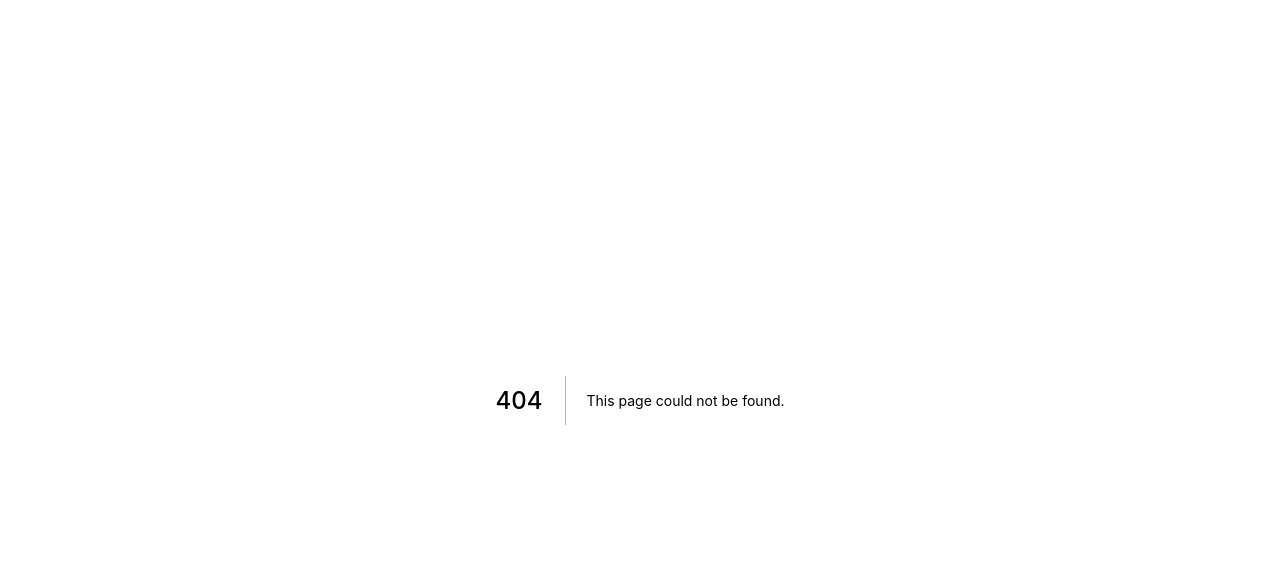
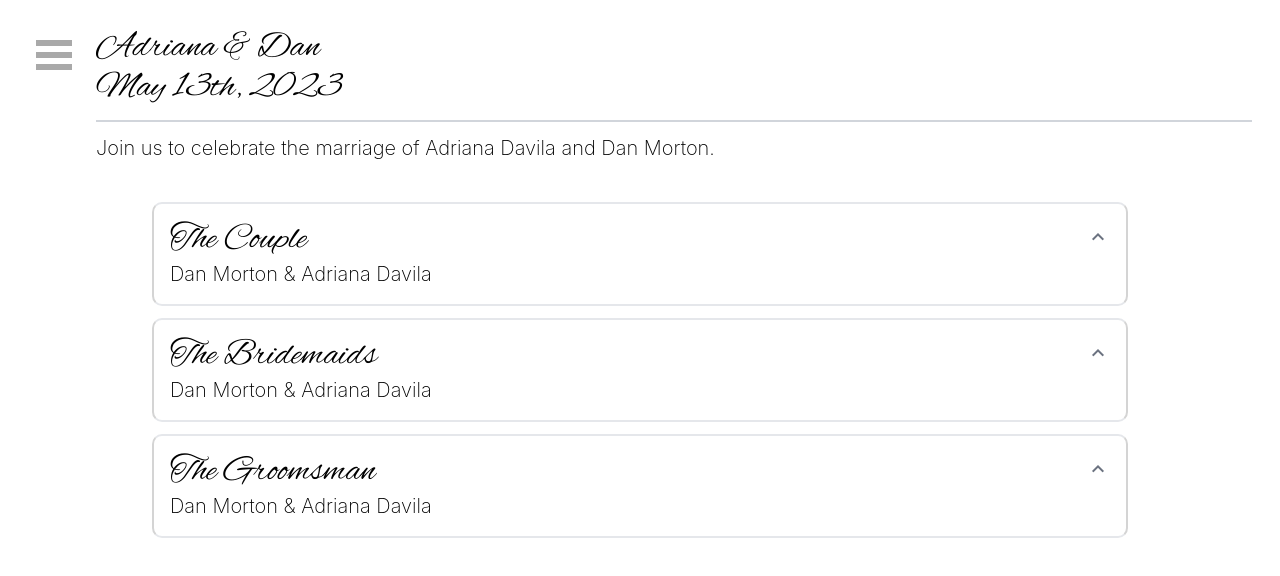
Before and after one commit to dmorton2297/dam2023, a Next.js app: page /people in a window 1280 px wide. Before the commit this address had no page. Shown: the top 576 px of the page. Built offline with nearby package versions, Linux system fonts and the light colour scheme.

Commit message:
Moved attendee form control component

```diff
--- a/pages/deepspace/attendeeFormControl.tsx
+++ b/components/attendeeFormControl.tsx
@@ -1,5 +1,5 @@
 import { Field, useField, useFormikContext } from "formik";
-import { Seperator } from "../../components/core/Seperator";
+import { Seperator } from "./core/Seperator";
 
 export const AtendeeFormControl: React.FC<{ name: string }> = ({ name }) => {
   const [field] = useField(name);
--- a/pages/deepspace/index.tsx
+++ b/pages/deepspace/index.tsx
@@ -3,11 +3,10 @@ import { Field, Form, Formik } from "formik";
 import type { NextPage } from "next";
 import React, { useEffect, useState } from "react";
 import { Page } from "../../components/Page";
-import { number, boolean, object, string, array } from "yup";
+import { object, string, array } from "yup";
 import axios, { AxiosResponse } from "axios";
-import { useRouter } from "next/router";
 import { IAttendee, IRSVP } from "../../dal/Rsvp";
-import { AtendeeFormControl } from "./attendeeFormControl";
+import { AtendeeFormControl } from "../../components/attendeeFormControl";
 import { Seperator } from "../../components/core/Seperator";
 import { Text } from "../../components/core/Text";
 import { Header } from "../../components/core/Header";
--- /dev/null
+++ b/pages/people/index.tsx
@@ -0,0 +1,50 @@
+/* eslint-disable @next/next/no-img-element */
+import type { NextPage } from "next";
+import "react-responsive-carousel/lib/styles/carousel.min.css"; // requires a loader
+import React from "react";
+import { Page } from "../../components/Page";
+import { InfoCard } from "../../components/core/InfoCard";
+import { Text } from "../../components/core/Text";
+import { SubHeader } from "../../components/core/SubHeader";
+import { Seperator } from "../../components/core/Seperator";
+import { Header } from "../../components/core/Header";
+
+const Event: NextPage = () => {
+  return (
+    <Page
+      title="Adriana & Dan"
+      description="Details on our upcoming wedding"
+      noHeightRestriction
+    >
+      <div>
+        <InfoCard
+          title="Adriana & Dan"
+          style={{ marginLeft: 80, border: "none" }}
+          largeTitle
+          noToggle
+        >
+          <SubHeader>May 13th, 2023</SubHeader>
+          <Seperator />
+          <Text>
+            Join us to celebrate the marriage of Adriana Davila and Dan Morton.
+          </Text>
+        </InfoCard>
+        <div className="flex justify-center">
+          <div style={{ maxWidth: 1000, flexGrow: 1 }}>
+            <InfoCard title="The Couple" open={true}>
+              <Text>Dan Morton & Adriana Davila</Text>
+            </InfoCard>
+            <InfoCard title="The Bridemaids" open={true}>
+              <Text>Dan Morton & Adriana Davila</Text>
+            </InfoCard>
+            <InfoCard title="The Groomsman" open={true}>
+              <Text>Dan Morton & Adriana Davila</Text>
+            </InfoCard>
+          </div>
+        </div>
+      </div>
+    </Page>
+  );
+};
+
+export default Event;
```
